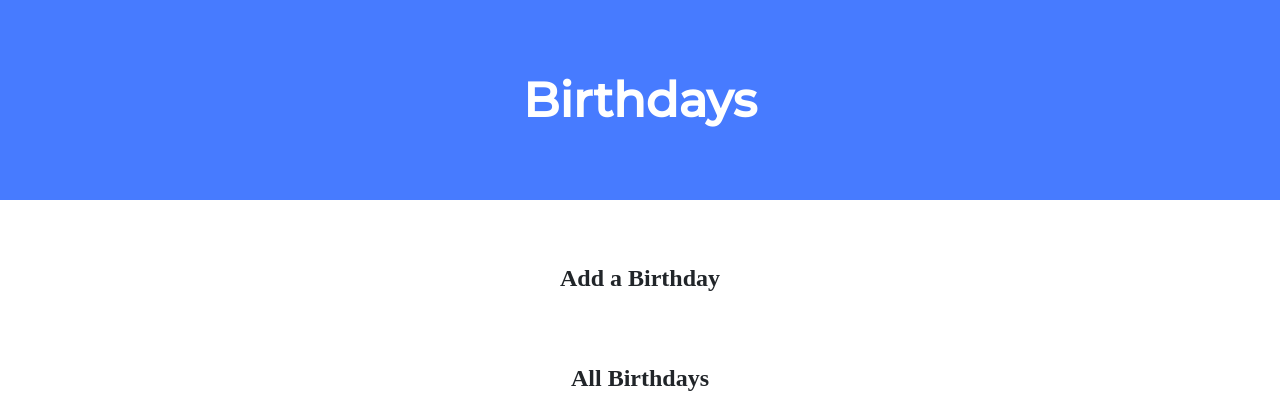
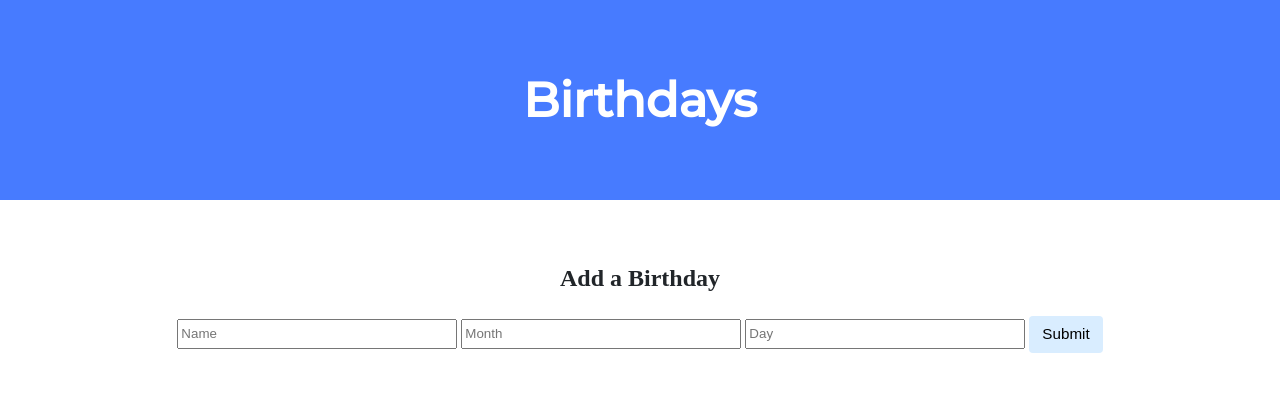
Before and after one commit to jotavev/cs50x, a Flask app: template lecture9/lab9/birthdays/templates/index.html in a window 1280 px wide. Shown: the top 403 px of the page. Run offline with Flask 3, Linux system fonts and the light colour scheme; the template is opened without the code that fills it, so the values that code supplies are empty; some libraries are stand-ins or nearby versions.

Commit message:
pset9 done

```diff
--- a/lecture9/lab9/birthdays/app.py
+++ b/lecture9/lab9/birthdays/app.py
@@ -27,11 +27,17 @@ def index():
     if request.method == "POST":
 
         # TODO: Add the user's entry into the database
+        name = request.form.get("name")
+        month = request.form.get("month")
+        day = request.form.get("day")
+
+        db.execute("INSERT INTO birthdays (name, month, day) VALUES(?, ?, ?)", name, month, day)
 
         return redirect("/")
 
     else:
-
         # TODO: Display the entries in the database on index.html
 
-        return render_template("index.html")
+        birthdays_data = db.execute("SELECT * FROM birthdays;")
+
+        return render_template("index.html", birthdays_data=birthdays_data)
--- a/lecture9/lab9/birthdays/templates/index.html
+++ b/lecture9/lab9/birthdays/templates/index.html
@@ -15,6 +15,12 @@
 
                 <h2>Add a Birthday</h2>
                 <!-- TODO: Create a form for users to submit a name, a month, and a day -->
+                <form action="" method="post">
+                    <input autocomplete="off" name="name" placeholder="Name" type="text" required>
+                    <input autocomplete="off" name="month" placeholder="Month" type="text" required>
+                    <input autocomplete="off" name="day" placeholder="Day" type="text" required>
+                    <input type="submit">
+                </form>
             </div>
 
             <div class="section">
@@ -29,6 +35,13 @@
                     </thead>
                     <tbody>
                         <!-- TODO: Loop through the database entries to display them in this table -->
+                        {% for person in birthdays_data %}
+                        <tr>
+                            <td>{{ person["name"] }}</td>
+                            <td>{{ person["month"] }}/{{ person["day"] }}</td>
+                        </tr>
+                        {% endfor %}
+
                     </tbody>
                 </table>
             </div>
```
Also changed, not shown: lecture9/lab9/birthdays/birthdays.db.
